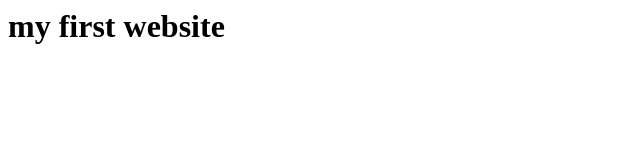
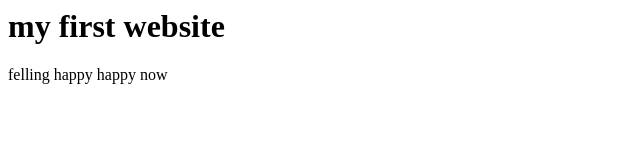
Before and after one commit to Foisal97/first_website, a plain HTML site: page index.html in a window 1280 px wide. Shown: the whole page, without its empty margins (0-640 px from the left). Drawn offline with Linux system fonts and the light colour scheme.

Commit message:
little code

```diff
--- a/index.html
+++ b/index.html
@@ -1 +1,2 @@
 <h1>my first website</h1>
+<p>felling happy happy now</p>
```
